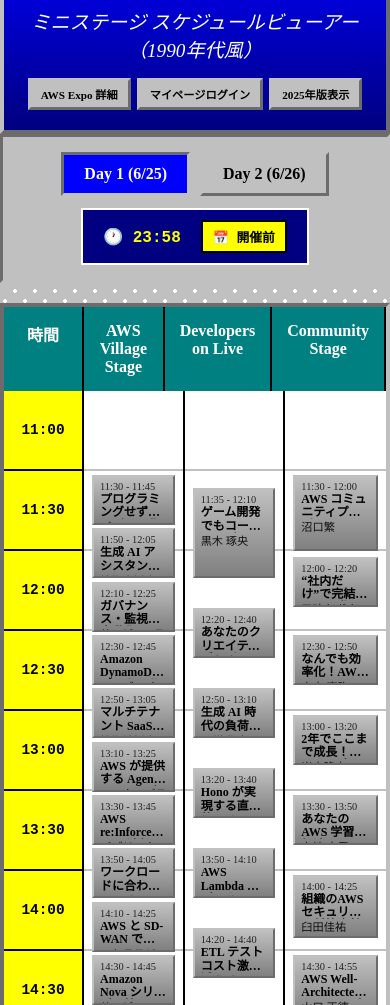
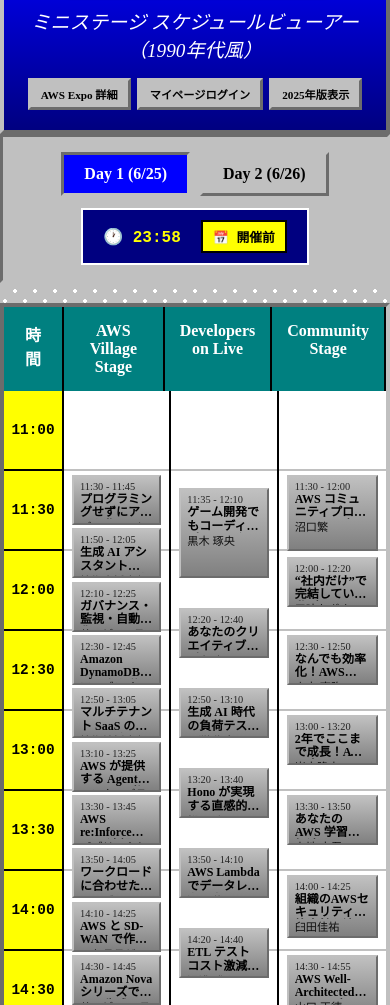
Before and after one commit to ishiharatma/aws-summit-2025-viewer, a plain HTML site: page docs/index1990.html in a window 390 px wide. Shown: the part 64-1069 px from the top of the page. Drawn offline with Linux system fonts and the light colour scheme.

Commit message:
fix: スマートフォン表示での列幅ずれを修正
- 1990年代風CSS: .calendar-bodyの定義位置を修正（メディアクエリ外に移動）
- 480px以下でcalendar-header, calendar-bodyも60pxに統一
- box-sizing: border-boxを明示的に追加
- フッターヘッダーとカレンダー要素の列幅を完全統一
- 両デザインでスマートフォン表示の精度向上

```diff
--- a/docs/css/style.css
+++ b/docs/css/style.css
@@ -166,6 +166,7 @@
     background: #232f3e;
     color: white;
     font-weight: bold;
+    box-sizing: border-box;
 }
 
 .time-header, .stage-header {
@@ -179,6 +180,7 @@
     display: grid;
     grid-template-columns: 100px repeat(3, 1fr);
     min-height: 600px;
+    box-sizing: border-box;
 }
 
 .time-column {
@@ -604,6 +606,10 @@
         padding: 5px 10px;
     }
 
+    .calendar-header, .calendar-body {
+        grid-template-columns: 60px repeat(3, 1fr);
+    }
+
     .footer-header {
         grid-template-columns: 60px repeat(3, 1fr);
     }
--- a/docs/css/style_1990.css
+++ b/docs/css/style_1990.css
@@ -173,6 +173,7 @@
     color: white;
     font-weight: bold;
     font-family: 'Times New Roman', serif;
+    box-sizing: border-box;
 }
 
 .time-header, .stage-header {
@@ -182,11 +183,12 @@
     background: #008080;
 }
 
-        .calendar-body {
-            display: grid;
-            grid-template-columns: 100px repeat(3, 1fr);
-            min-height: 600px;
-        }
+.calendar-body {
+    display: grid;
+    grid-template-columns: 100px repeat(3, 1fr);
+    min-height: 600px;
+    box-sizing: border-box;
+}
 
 .time-column {
     background: #ffff00;
@@ -613,6 +615,10 @@
                 padding: 5px 10px;
             }
 
+            .calendar-header, .calendar-body {
+                grid-template-columns: 60px repeat(3, 1fr);
+            }
+
             .footer-header {
                 grid-template-columns: 60px repeat(3, 1fr);
             }
```
Also changed, not shown: docs/index1990_ver_claude.html (+3 -0 lines).
